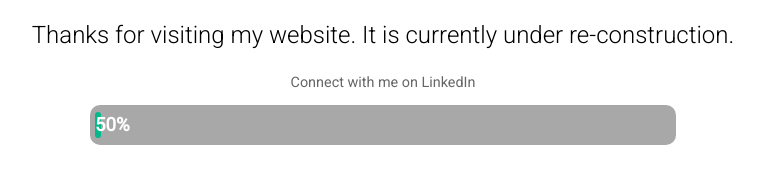
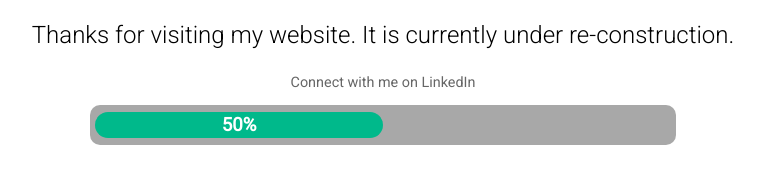
Before and after one commit to jiruifu/coming_soon, a plain HTML site: page index.html in a window 1280 px wide. Shown: the part 393-576 px from the top of the page, without its empty margins (257-1021 px from the left). Drawn offline with Linux system fonts and the light colour scheme.

Commit message:
Update index.html

```diff
--- a/index.html
+++ b/index.html
@@ -42,7 +42,7 @@
         #fill {
             padding: 2px 0;
             background-color: #00b98b; /* Fill colour */
-            width: 1%; /* Bar percentage, change text below also */
+            width: 50%; /* Bar percentage, change text below also */
             border-radius: 25px; /* Roundness */
             animation: proanimate 2s;
         }
```
